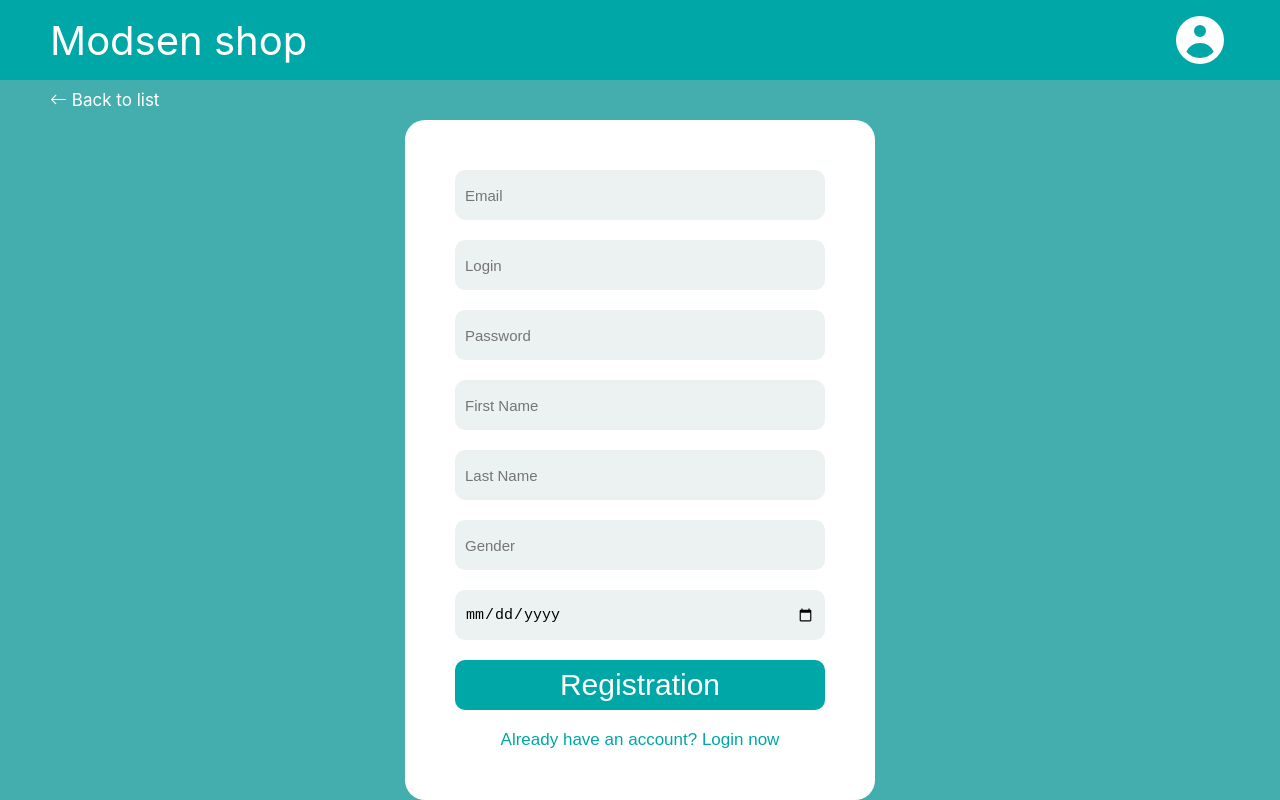
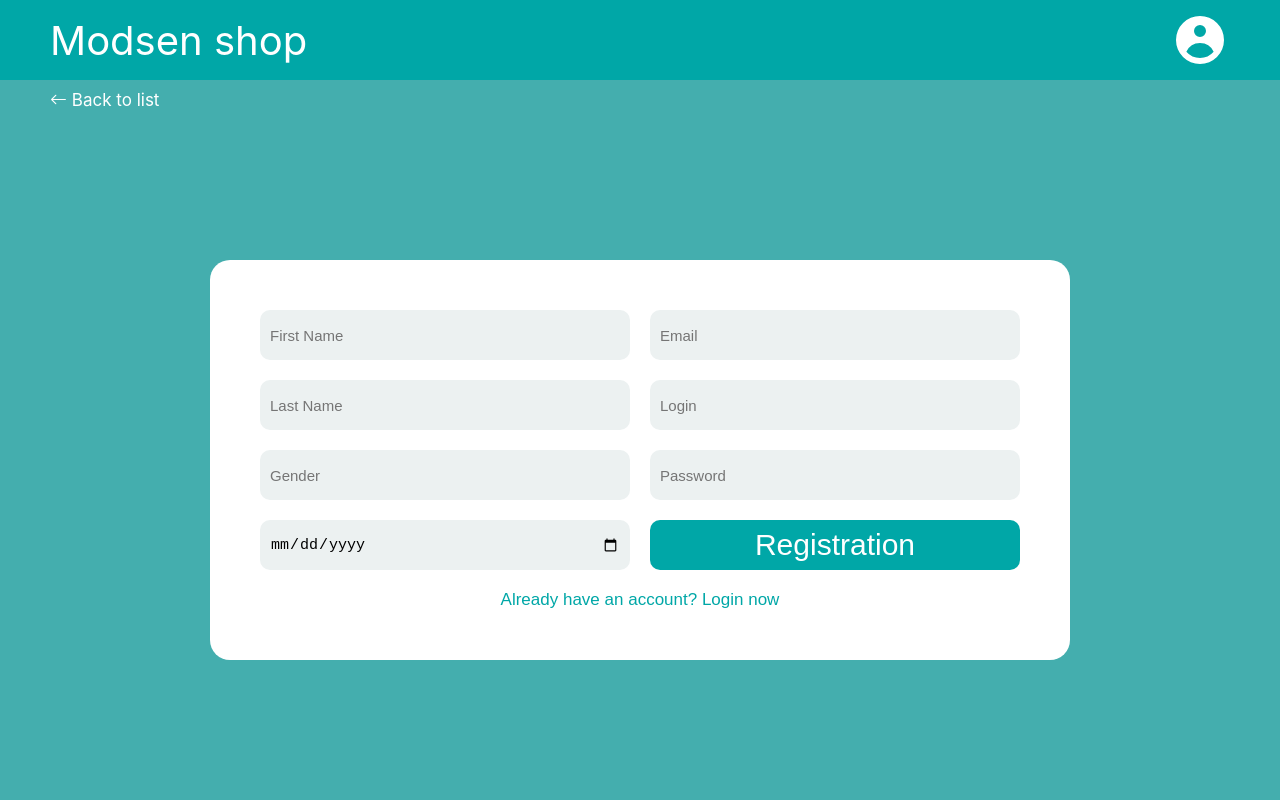
Before and after one commit to Ejevika10/modsenPracticeFrontend, a React (Create React App) app: page /registration in a window 1280 px wide. Built offline with nearby package versions, Linux system fonts and the light colour scheme; no server answers.

Commit message:
fix: registration form fix

```diff
--- a/src/components/Registration.js
+++ b/src/components/Registration.js
@@ -116,30 +116,8 @@ const Registration = () => {
         <div className="registrationWrapper">
             <Link to={'/products'} className='link'><i className='bi bi-arrow-left'></i> Back to list</Link>
             <div className="registrationForm">
-                <input
-                    type="email"
-                    value={email}
-                    onChange={(e) =>
-                        setEmail(e.target.value)}
-                    placeholder="Email"
-                />
-                {errors.email && <p className="error">{errors.email}</p>}
-                <input
-                    type="text"
-                    value={login}
-                    onChange={(e) =>
-                        setLogin(e.target.value)}
-                    placeholder="Login"
-                />
-                {errors.login && <p className="error">{errors.login}</p>}
-                <input
-                    type="password"
-                    value={password}
-                    onChange={(e) =>
-                        setPassword(e.target.value)}
-                    placeholder="Password"
-                />
-                {errors.password && <p className="error">{errors.password}</p>}
+                <div className='registrationFormWrapper'>
+                    <div className='registrationForm_info'>
                         <input
                             type="text"
                             value={firstName}
@@ -172,7 +150,35 @@ const Registration = () => {
                             placeholder="Date of Birth"
                         />
                         {errors.dateOfBirth && <p className="error">{errors.dateOfBirth}</p>}
+                    </div>
+                    <div className='registrationForm_req'>
+                        <input
+                            type="email"
+                            value={email}
+                            onChange={(e) =>
+                                setEmail(e.target.value)}
+                            placeholder="Email"
+                        />
+                        {errors.email && <p className="error">{errors.email}</p>}
+                        <input
+                            type="text"
+                            value={login}
+                            onChange={(e) =>
+                                setLogin(e.target.value)}
+                            placeholder="Login"
+                        />
+                        {errors.login && <p className="error">{errors.login}</p>}
+                        <input
+                            type="password"
+                            value={password}
+                            onChange={(e) =>
+                                setPassword(e.target.value)}
+                            placeholder="Password"
+                        />
+                        {errors.password && <p className="error">{errors.password}</p>}
                         <button className="registrationBtn" onClick={handleRegister}>Registration</button>
+                    </div>
+                </div>
                 <button className="toLogin" onClick={goToLogin}>{'Already have an account? Login now'}</button>
             </div>
         </div>
--- a/src/index.css
+++ b/src/index.css
@@ -343,6 +343,18 @@ box-shadow: 0 0 20px #b1b1b1;
   flex-direction: column;
   padding: 40px;
 }
+.registrationFormWrapper {
+  display: flex;
+  flex-direction: row;
+}
+.registrationForm_req{
+  display: flex;
+  flex-direction: column;
+}
+.registrationForm_info{
+  display: flex;
+  flex-direction: column;
+}
 .registrationForm input{
   height: 30px;
   width: 350px;
```
Lines whose indentation alone changed are shown as unchanged.
